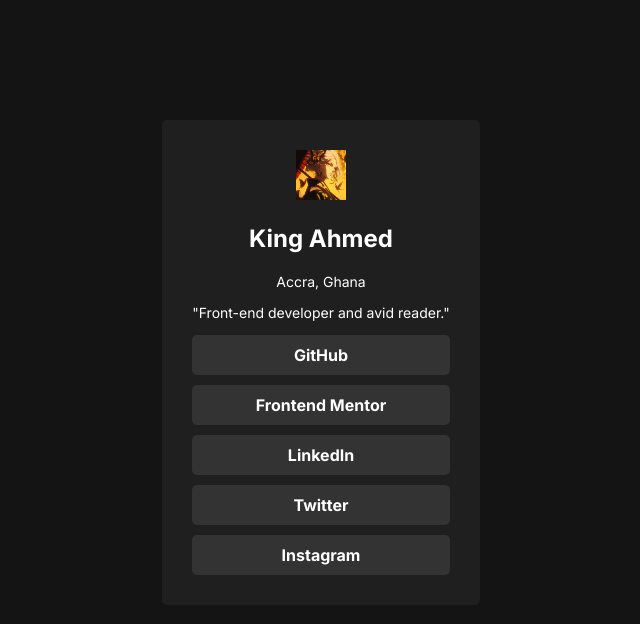
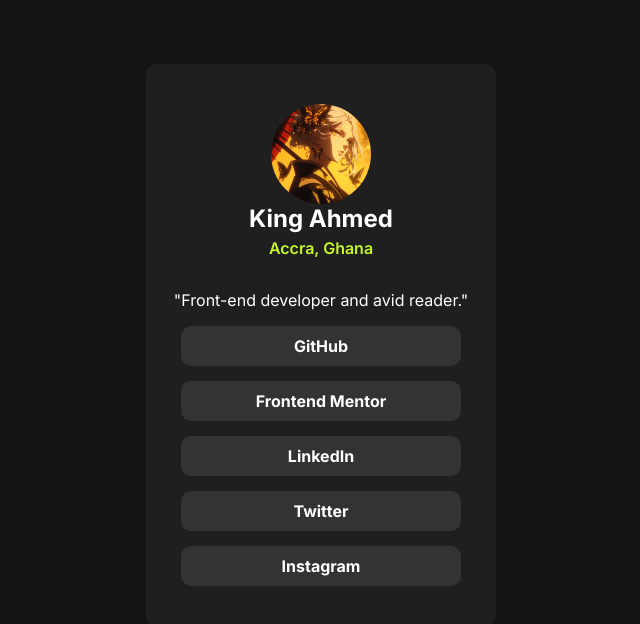
Before and after one commit to Ahmed-Adjei1/Ahmed-s-social-links, a plain HTML site: page index.html in a window 1280 px wide. Shown: the whole page, without its empty margins (319-959 px from the left). Drawn offline with Linux system fonts and the light colour scheme.

Commit message:
Update styles.css

```diff
--- a/styles.css
+++ b/styles.css
@@ -1,66 +1,82 @@
 body {
   text-align: center;
   display: flex;
-  justify-content: center;
   font-family: "Inter", sans-serif;
   font-optical-sizing: auto;
   font-style: normal;
-  flex-shrink: 0;
   background-color: hsl(0, 0%, 8%);
   color: hsl(0, 0%, 100%);
   margin: 0;
+  flex-direction: column;
+  align-items: center;
 }
 
 .container {
-  padding: 30px;
-  border-radius: 5px;
+  width: 350px;
+  display: flex;
+  flex-direction: column;
   background-color: hsl(0, 0%, 12%);
-  position: absolute;
-  top: 15%;
+  padding-top: 40px;
+  padding-bottom: 40px;
+  margin-top: 5%;
+  margin-bottom: 5%;
+  border-radius: 10px;
 }
 
-p {
-  font-size: 14px;
+.top {
+  display: flex;
+  flex-direction: column;
+  align-items: center;
+}
+
+img {
+  width: 100px;
+  width: 100px;
+  border-radius: 50%;
+}
+
+.country {
+  color: hsl(75, 94%, 57%);
+  font-weight: 600;
+  margin-top: 5px;
 }
 
 .options {
-  padding-top: 10px;
   display: flex;
   flex-direction: column;
-  gap: 10px;
-  /* css updated to get rid of ul bullet space. */
-  margin: 0;
-  padding: 0;
+  gap: 15px;
+  font-weight: 700;
 }
 
 a {
-  border-radius: 5px;
+  background-color: hsl(0, 0%, 20%);
   padding: 10px;
-  background-color: hsl(0, 0%, 20%);
-  font-weight: 700;
+  border-radius: 10px;
+  margin-left: 35px;
+  margin-right: 35px;
   text-decoration: none;
-  color: white;
+  color: hsl(0, 0%, 100%);
 }
 
-a:hover,
-a:focus {
+a:focus,
+a:hover {
   background-color: hsl(75, 94%, 57%);
+  color: black;
   cursor: pointer;
-  color: black;
-  outline: 1px solid white;
+  transition: background-color 0.5s ease;
 }
 
-img {
-  height: 50px;
+h2 {
+  margin: 0;
 }
 
-@media screen and (max-width: 375px) {
-
+@media screen and (max-width: 375px){
   .container {
-    width: 70%;
+    width: 280px;
+    margin-top: 10%;
   }
 
   p {
-    font-size: 12px;
+    font-size: 13px;
   }
 }
```
